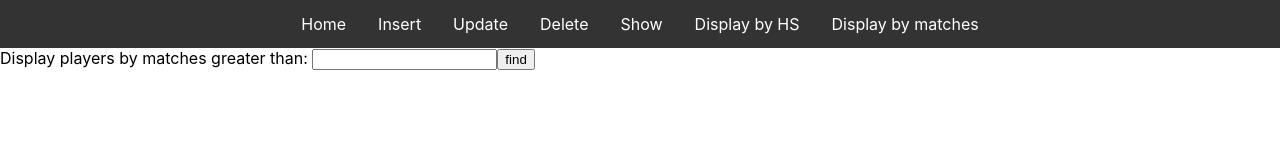
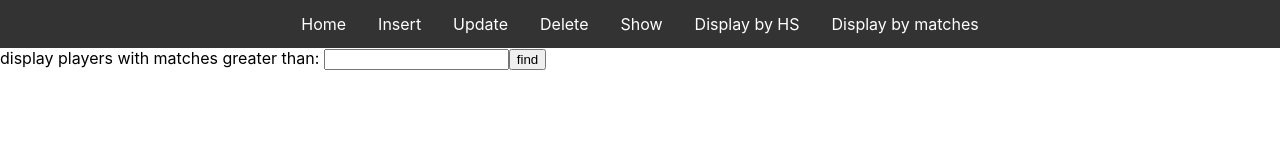
Before and after one commit to NurTahmid/my-cricket, a React (Create React App) app: page /DisplayByMatches in a window 1280 px wide. Shown: the top 160 px of the page. Built offline with nearby package versions, Linux system fonts and the light colour scheme.

Commit message:
implemented backend and fronted for displayByMatches

```diff
--- a/src/Pages/displayByMatches.js
+++ b/src/Pages/displayByMatches.js
@@ -3,25 +3,45 @@ import { useState } from "react";
 
 
 function DisplayByMatches() {
-  var [name, setName] = useState();
+  var [state, setState] = useState("");
+  var [playerData, setPlayerData] = useState([]);
 
-  const nameUpdate = (event) => {
-    setName(event.target.value);
+  const handleUpdateSearch = (event) => {
+    setState(event.target.value);
   };
 
-  const handleSubmit = (event) => {
+  const handleSearch = (event) => {
     event.preventDefault();
+    const data = {
+      Matches: state
+    }
 
-    axios.get("https://localhost:3000/displayByMatches").then((res) => {
-      console.log(res);
-      // window.location = "/retrieve"
-    });
+    axios.get("http://localhost:5000/displaybyMatches/" + state, data).then(res => {
+      setPlayerData(res.data)
+      console.log(playerData)
+    })
   };
-  return(
-      <div>
-      <label>Display players by matches greater than: </label>
-      <input type="text"></input>
-      <button type="submit">find</button>
+  return (
+    <div>
+      <form onSubmit={handleSearch} method="Get">
+        <label>display players with matches greater than: </label>
+        <input type="text" name="Player_Name" value={state} required onChange={handleUpdateSearch}></input>
+        <button type="submit">find</button>
+      </form>
+      <br />
+
+      {playerData.map((item) => (
+        <div>
+          <p>{item.Player_Name}</p>
+          <p>{item.Matches}</p>
+          <p>{item.Runs}</p>
+          <p>{item.Inns}</p>
+          <p>{item.HS}</p>
+          <p>{item.Ave}</p>
+        </div>
+
+
+      ))}
     </div>
   )
 }
```
Also changed, not shown: 1 other file (tests, documents, lock files or other folders).
